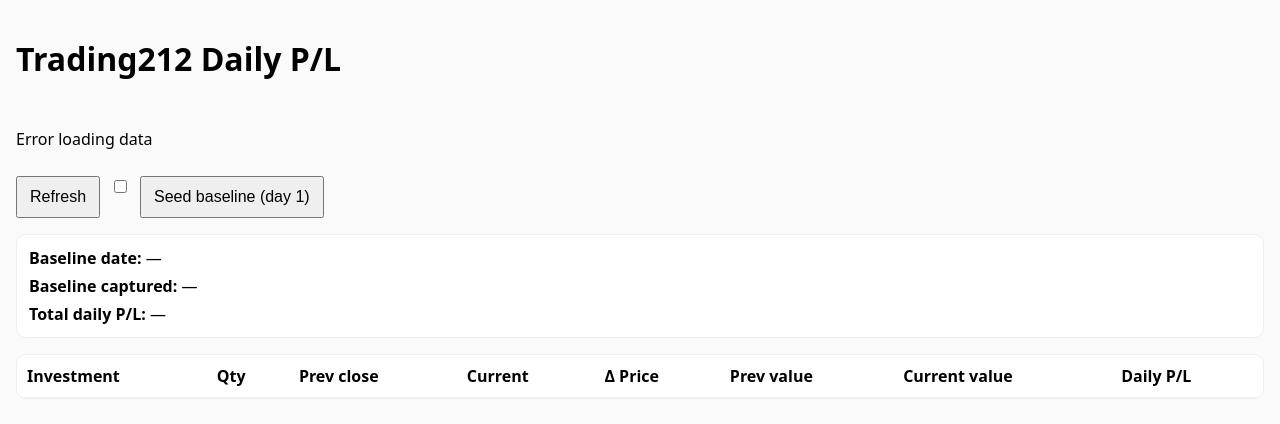
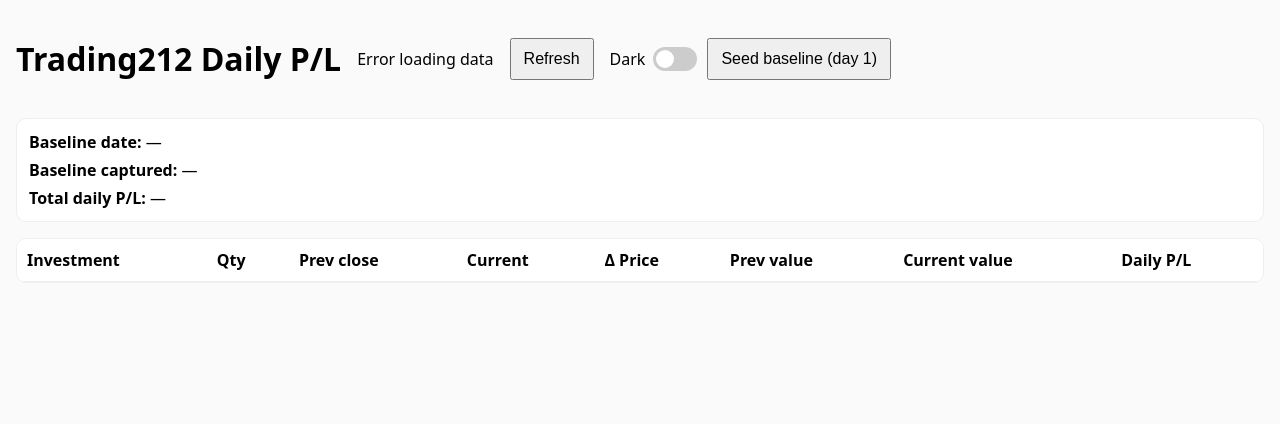
Before and after one commit to jacobwesty1-cmd/t212-pl-tracker, a plain HTML site: page frontend/index.html in a window 1280 px wide. Drawn offline with Linux system fonts and the light colour scheme; no server answers.

Commit message:
Fix dark mode switch styling

```diff
--- a/frontend/index.html
+++ b/frontend/index.html
@@ -11,12 +11,16 @@
     <h1>Trading212 Daily P/L</h1>
     <p id="status">Loading…</p>
 
+     <button id="refreshBtn">Refresh</button>
+
     <div class="actions">
-      <button id="refreshBtn">Refresh</button>
-      <label class="theme-switch">
-  <input type="checkbox" id="themeToggle">
-  <span class="slider"></span>
-</label>
+      <div class="theme-toggle">
+  <span class="toggle-label">Dark</span>
+  <label class="switch">
+    <input type="checkbox" id="themeToggle">
+    <span class="slider"></span>
+  </label>
+</div>
       <button id="seedBtn" title="Creates an initial baseline so the dashboard works immediately">
         Seed baseline (day 1)
       </button>
--- a/frontend/style.css
+++ b/frontend/style.css
@@ -108,3 +108,64 @@ body.dark .positive {
 body.dark .negative {
   color: #ff6b6b;
 }
+
+/* Toggle container */
+.theme-toggle {
+  display: flex;
+  align-items: center;
+  gap: 8px;
+}
+
+/* Hide default checkbox */
+.switch input {
+  display: none;
+}
+
+/* Switch container */
+.switch {
+  position: relative;
+  display: inline-block;
+  width: 44px;
+  height: 24px;
+}
+
+/* Slider background */
+.slider {
+  position: absolute;
+  cursor: pointer;
+  background-color: #ccc;
+  border-radius: 34px;
+  top: 0;
+  left: 0;
+  right: 0;
+  bottom: 0;
+  transition: 0.3s;
+}
+
+/* Slider circle */
+.slider::before {
+  position: absolute;
+  content: "";
+  height: 18px;
+  width: 18px;
+  left: 3px;
+  top: 3px;
+  background-color: white;
+  border-radius: 50%;
+  transition: 0.3s;
+}
+
+/* Checked state */
+.switch input:checked + .slider {
+  background-color: #4cd964;
+}
+
+.switch input:checked + .slider::before {
+  transform: translateX(20px);
+}
+header {
+  display: flex;
+  align-items: center;
+  gap: 16px;
+  flex-wrap: wrap;
+}
```
